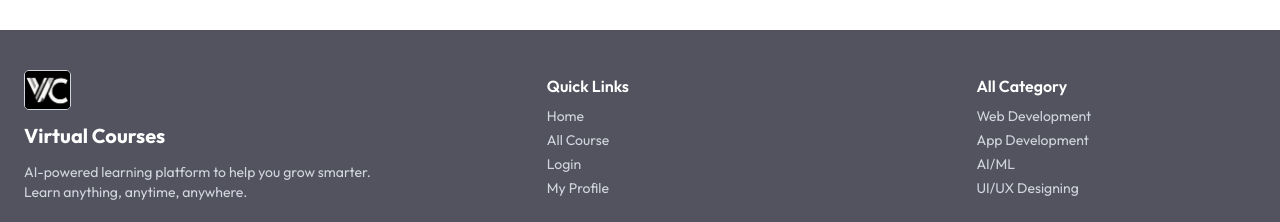
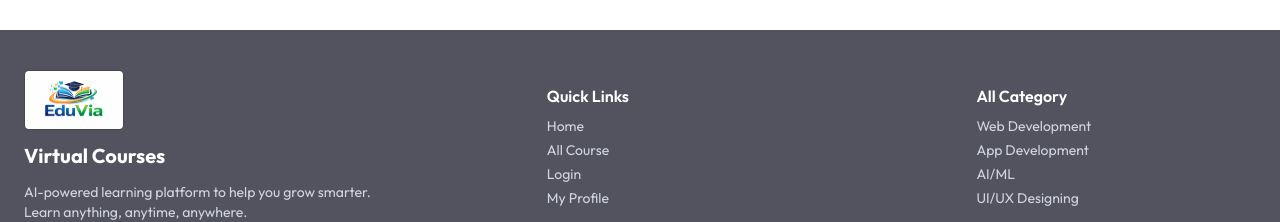
Before and after one commit to ayush-gupta1925/LMS, a React (Vite) app in the folder frontend/: page / in a window 1280 px wide. Shown: the part 2875-3097 px from the top of the page. Built offline with nearby package versions, Linux system fonts and the light colour scheme; no server answers.

Commit message:
Update Footer.jsx

```diff
--- a/frontend/src/component/Footer.jsx
+++ b/frontend/src/component/Footer.jsx
@@ -1,5 +1,5 @@
 import React from "react";
-import logo from "../assets/logo.jpg";
+import logo from "../assets/logo.png";
 import { useNavigate } from "react-router-dom";
 function Footer() {
   const navigate = useNavigate();
@@ -7,7 +7,7 @@ function Footer() {
     <div className="bg-[#535360] text-gray-300 py-10 px-6">
       <div className="max-w-7xl  mx-auto flex lg:items-center items-start justify-center gap-[40px] lg:gap-[150px] flex-col lg:flex-row">
         <div className="lg:w-[40%] md:w-[50%] w-[100%]">
-          <img src={logo} className="h-10 mb-3 border-1 rounded-[5px]" />
+          <img src={logo} className="mb-3 border-1 rounded-[5px] w-[100px] h-[60px] border-[#484847]" />
           <h2 className="text-xl font-bold text-white mb-3">
             {" "}
             Virtual Courses
```
